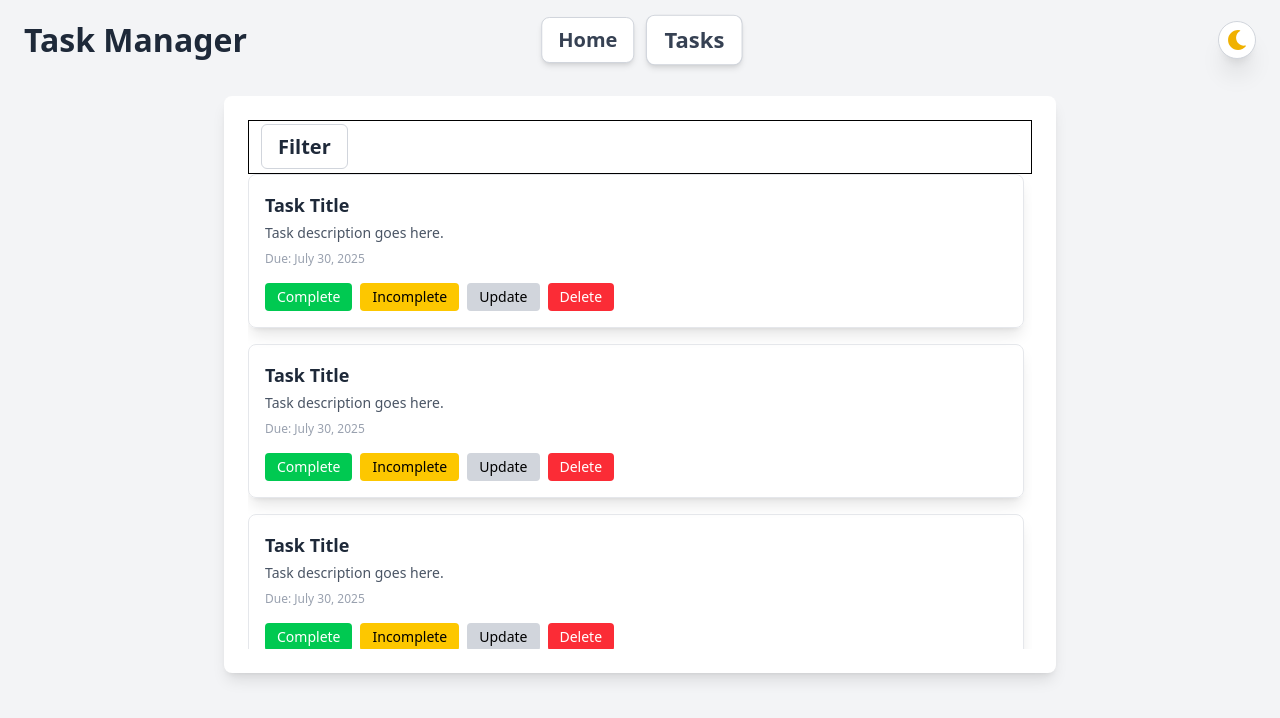
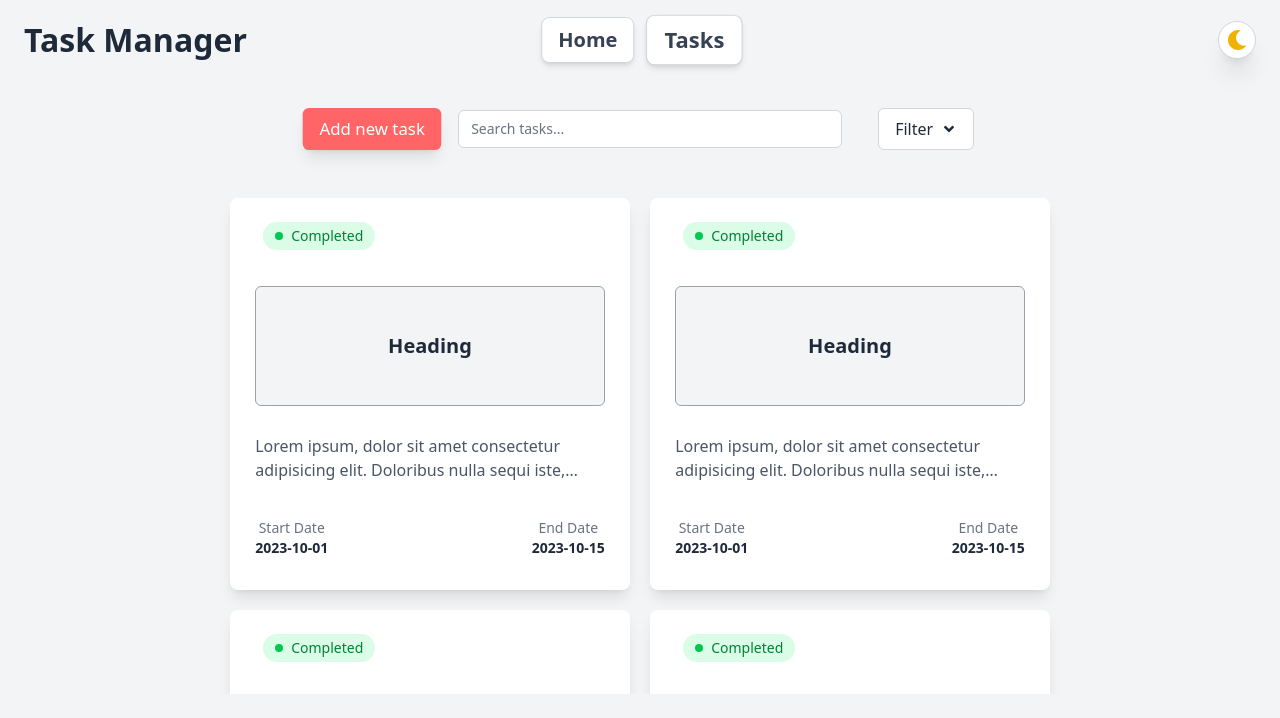
Before and after one commit to arnvj110/Algonive_Task_Manager, a React (Vite) app: page /tasks in a window 1280 px wide. Shown: the top 718 px of the page. Built offline with nearby package versions, Linux system fonts and the light colour scheme.

Commit message:
Tasks Styling

```diff
--- a/src/components/common/ThemeToggle.jsx
+++ b/src/components/common/ThemeToggle.jsx
@@ -8,7 +8,7 @@ const ThemeToggle = () => {
   return (
     <button
       onClick={toggleTheme}
-      className="p-2 rounded-full border border-gray-300 dark:border-gray-600 bg-white dark:bg-gray-800 text-yellow-500 dark:text-gray-200 shadow-xl transition duration-300 "
+      className="p-2 rounded-full border border-gray-300 dark:border-gray-600 bg-white dark:bg-gray-800 text-yellow-500 dark:text-gray-200 shadow-xl transition duration-300 cursor-pointer hover:scale-110"
       aria-label="Toggle Theme"
     >
       {theme === 'dark' ? <FaSun className="w-5 h-5" /> : <FaMoon className="w-5 h-5" />}
--- a/src/components/layout/TaskDiv.jsx
+++ b/src/components/layout/TaskDiv.jsx
@@ -1,28 +1,63 @@
 import React from 'react'
 
 const TaskDiv = () => {
+    const statusObject = [
+    {
+      status: "Pending",
+      color: ["bg-yellow-100", "text-yellow-700", "bg-yellow-500"]
+    },
+    {
+      status: "Completed",
+      color: ["bg-green-100", "text-green-700", "bg-green-500"]
+    },
+    {
+      status: "Expired",
+      color: ["bg-red-100", "text-red-700", "bg-red-500"]
+    }
+  ];
+  const status = statusObject[1].status;
+  const [bgColor, textColor, dotColor] = statusObject[1].color;
     return (
-        <div className="dark:bg-gray-700 p-4 rounded-lg shadow-lg transition duration-300 border border-gray-200 dark:border-gray-600 w-[99%]">
-            {/* Task Content */}
-            <h3 className="text-lg font-semibold text-gray-800 dark:text-white">Task Title</h3>
-            <p className="text-sm text-gray-600 dark:text-gray-300 mt-1">Task description goes here.</p>
-            <p className="text-xs text-gray-400 dark:text-gray-500 mt-2">Due: July 30, 2025</p>
 
-            {/* Action Buttons */}
-            <div className="mt-4 flex flex-wrap gap-2">
-                <button className="px-3 py-1 text-sm bg-green-500 text-white rounded hover:bg-green-600">
-                    Complete
-                </button>
-                <button className="px-3 py-1 text-sm bg-yellow-400 text-black rounded hover:bg-yellow-500">
-                    Incomplete
-                </button>
-                <button className="px-3 py-1 text-sm bg-gray-300 text-black rounded hover:bg-gray-400">
-                    Update
-                </button>
-                <button className="px-3 py-1 text-sm bg-red-500 text-white rounded hover:bg-red-600">
-                    Delete
-                </button>
+
+        <div className='flex flex-col gap-5 p-4 bg-white dark:bg-gray-800 rounded-lg shadow-lg transition duration-300 hover:shadow-xl w-full min-w-[300px] max-w-[400px] items-center justify-center min-h-[200px] max-h-[600px] cursor-pointer hover:scale-105'>
+
+            {/* Status */}
+
+            <div className="w-[95%] mb-2 p-2 rounded">
+                <span className={`inline-flex items-center gap-2 px-3 py-1 rounded-full ${bgColor} ${textColor} text-sm font-medium`}>
+          <span className={`h-2 w-2 rounded-full ${dotColor}`} />
+          {status}
+        </span>
             </div>
+
+
+            {/* Heading */}
+            <div className='w-[95%] h-30 flex items-center justify-center text-xl font-semibold text-gray-800 dark:text-white mb-2 rounded-md border border-gray-400 dark:border-blue-600 bg-gray-100 dark:bg-gray-700'>
+                Heading
+            </div>
+
+
+            {/* Description */}
+            <div className="w-[95%] overflow-hidden text-gray-600 dark:text-gray-300 mb-4 h-auto line-clamp-2">
+                Lorem ipsum, dolor sit amet consectetur adipisicing elit. Doloribus nulla sequi iste, laudantium sed consectetur sunt omnis praesentium quia, repellat mollitia beatae ex minus velit nobis dolore dolores atque dignissimos.
+            </div>
+
+
+            {/* Date */}
+            <div className='flex justify-between w-[95%] text-gray-600 dark:text-gray-300 mb-4'>
+                <span className='flex flex-col items-center'>
+                    <span className='text-sm text-gray-500 dark:text-gray-400'>Start Date</span>
+                    <span className='text-sm font-semibold text-gray-800 dark:text-white'>2023-10-01</span>
+                </span>
+                <span className='flex flex-col items-center'>
+                    <span className='text-sm text-gray-500 dark:text-gray-400'>End Date</span>
+                    <span className='text-sm font-semibold text-gray-800 dark:text-white'>2023-10-15
+                    </span>
+                </span>
+            </div>
+
+
         </div>
     )
 }
--- a/src/components/tasks/Tasks.jsx
+++ b/src/components/tasks/Tasks.jsx
@@ -1,32 +1,80 @@
 import React, { useState } from 'react';
 import TaskDiv from '../layout/TaskDiv';
+import { FaAngleDown, FaAngleUp } from 'react-icons/fa';
 
 const Tasks = () => {
     const [showFilter, setShowFilter] = useState(false);
+    const [filterOptions, setFilterOptions] = useState({
+        completed: false,
+        pending: false,
+        overdue: false,
+        priority: false,
+    });
 
     return (
-        <div className="w-[65%] bg-white dark:bg-gray-800 p-6 rounded-lg shadow-lg ">
-            <div className='border p-3'>
-                <span
-                    onClick={() => setShowFilter(!showFilter)}
-                    className={`px-4 py-2 rounded-md text-xl font-semibold cursor-pointer transition-all duration-300 ease-in-out
-                    border border-gray-300 dark:border-gray-600
-                    ${showFilter ? 'bg-green-500 text-white shadow-lg' : 'bg-white text-gray-800 dark:bg-gray-700 dark:text-white'}
-                    hover:scale-110 hover:shadow-lg
-                    `}
+        <div className="w-full">
+            <div className="p-3 mb-3 flex justify-center items-center gap-5">
+                {/* Add New Task Button */}
+                <button className="px-4 py-2 rounded-md text-base font-medium cursor-pointer transition-all duration-300
+          bg-red-400 text-white shadow-lg scale-105 hover:scale-110 hover:shadow-md
+        ">Add new task</button>
+                {/* Search Input */}
+                <input
+                    type="text"
+                    placeholder="Search tasks..."
+                    className="w-full max-w-sm px-3 py-2 mr-4 rounded-md border border-gray-300 dark:border-gray-600 bg-white dark:bg-gray-700 text-sm text-gray-800 dark:text-white placeholder-gray-500 dark:placeholder-gray-400 focus:outline-none focus:ring-2 focus:ring-green-500 transition duration-300"
+                />
 
-                >
-                    Filter
-                </span>
+                {/* Filter Wrapper (Relative for positioning dropdown) */}
+                <div className="relative">
+                    {/* Filter Button */}
+                    <button
+                        onClick={() => setShowFilter(!showFilter)}
+                        className={`flex items-center gap-2 px-4 py-2 rounded-md text-base font-medium cursor-pointer transition-all duration-300
+        border border-gray-300 dark:border-gray-600
+        ${showFilter ? 'bg-green-500 text-white shadow-lg scale-105' : 'bg-white text-gray-800 dark:bg-gray-700 dark:text-white'}
+        hover:scale-105 hover:shadow-md
+      `}
+                    >
+                        Filter
+                        {showFilter && <FaAngleUp />}
+                        {!showFilter && <FaAngleDown />}
+                    </button>
 
 
+                    {/* Dropdown absolutely positioned relative to this wrapper */}
+                    {showFilter && (
+                        <div className="absolute top-[110%] left-0 bg-white dark:bg-gray-800 border border-gray-300 dark:border-gray-600 rounded-lg shadow-md p-3 w-56 z-10">
+                            <h3 className="text-md font-bold mb-2 text-gray-800 dark:text-white">Filter Options</h3>
+                            <div className="flex flex-col gap-1">
+                                {Object.keys(filterOptions).map((option) => (
+                                    <label
+                                        key={option}
+                                        className="flex items-center gap-2 cursor-pointer hover:bg-gray-100 dark:hover:bg-gray-700 px-2 py-2 rounded-md text-md"
+                                    >
+                                        <input
+                                            type="checkbox"
+                                            checked={filterOptions[option]}
+                                            onChange={() =>
+                                                setFilterOptions({
+                                                    ...filterOptions,
+                                                    [option]: !filterOptions[option],
+                                                })
+                                            }
+                                            className="accent-green-300"
+                                        />
+                                        <span className="capitalize text-gray-700 dark:text-gray-200">{option}</span>
+                                    </label>
+                                ))}
+                            </div>
+                        </div>
+                    )}
+                </div>
             </div>
 
 
-
-
             {/* Task List */}
-            <div className="space-y-4 max-h-[475px] overflow-y-auto tasks-scrollbar">
+            <div className="flex flex-wrap max-h-[520px] overflow-y-auto tasks-scrollbar gap-5 p-6 justify-center items-center">
                 <TaskDiv />
                 <TaskDiv />
                 <TaskDiv />
@@ -35,7 +83,6 @@ const Tasks = () => {
                 <TaskDiv />
                 <TaskDiv />
             </div>
-
         </div>
     );
 };
--- a/src/pages/TasksPage.jsx
+++ b/src/pages/TasksPage.jsx
@@ -7,7 +7,7 @@ const TasksPage = () => {
   return (
     <div className='bg-gray-100 dark:bg-gray-900 min-h-screen flex flex-col'>
       <NavBar />
-      <div className='flex justify-center items-center mt-4 '>
+      <div className='flex mt-4 '>
         <Tasks/>
       </div>
     </div>
```
